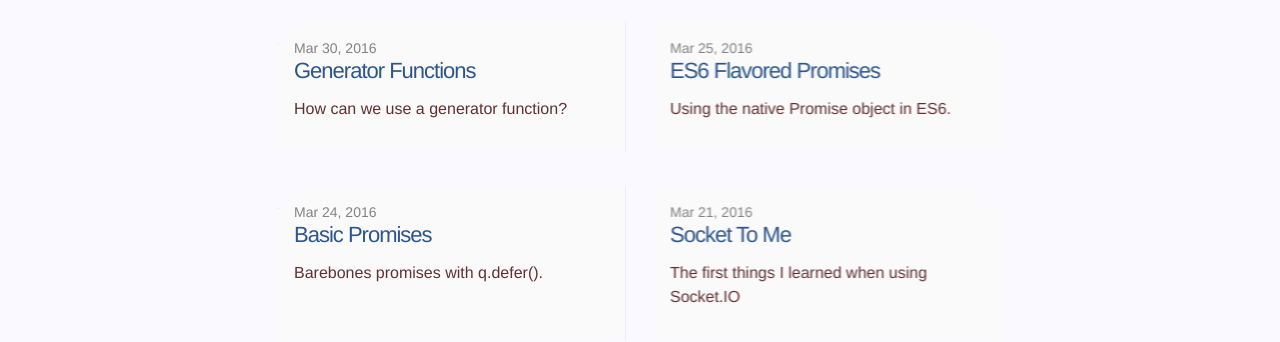
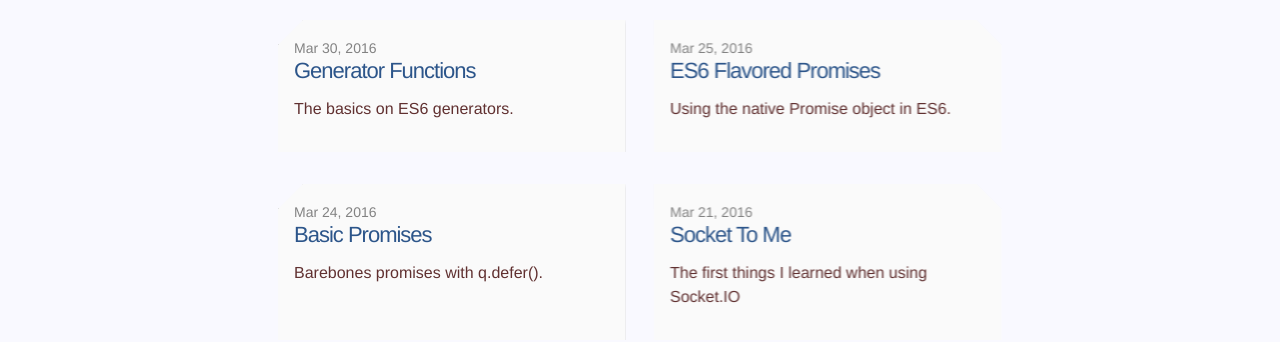
Before and after one commit to benjanes/benjanes.github.io, a Jekyll site: the page built from index.html, in a window 1280 px wide. Shown: the part 295-637 px from the top of the page. Built offline with Jekyll 4.4.1, drawn with Linux system fonts in a browser that asks for light colours; the list of posts is cut into pages by our own code.

Commit message:
update post on generators

```diff
--- a/_posts/2016-03-30-es6-generators.markdown
+++ b/_posts/2016-03-30-es6-generators.markdown
@@ -2,11 +2,11 @@
 layout: post
 title: "Generator Functions"
 date: 2016-03-30 12:00:00
-desc: How can we use a generator function?
+desc: The basics on ES6 generators.
 tags: ["JavaScript", "Generator function", "ES6", "ES6 Generator"]
 ---
 
-Generators in ES6 provide a way to lazily evaluate a function. Say we start to execute a generator function and then exit out of it. Normally (*i.e.*, in the case of a return statement in a function) this would mean that we are done with this function. In the case of a generator, at some later point we can re-enter the generator function where we left off and evaluate the next part.
+Generators in ES6 provide a way to lazily evaluate a function. Say we start to execute a generator function and then exit out of it. Normally (*e.g.*, in the case of a `return` statement in a function) this would mean that we are done with this function. In the case of a generator, at some later point we can re-enter the generator function where we left off and evaluate the next part.
 
 This gives us another tool for handling asynchronous code. When we combine the powers of generators with those of promises, we end up being able to write code that *looks synchronous* but gets evaluated asynchronously. In other words, we can write asynchronous code that looks really nice! I will get to that in the next post, but for now let's explore how generator functions work.
 
@@ -74,7 +74,7 @@ console.log(lastYield.done); // --> logs true
 // .next on the iterator object all we want. but it will always
 // return the same thing:
 var oneMoreYield = myGenIterator.next();
-console.log(oneMoreYield); // --> logs { value : undefined, done : true }
+console.log(oneMoreYield); // --> logs {value: undefined, done: true}
 {% endhighlight %}
 
 Next time: combining generators and promises with `q.spawn`.
```
Also changed, not shown: other parts of _posts/2016-03-30-es6-generators.markdown (+2 -2 lines).
